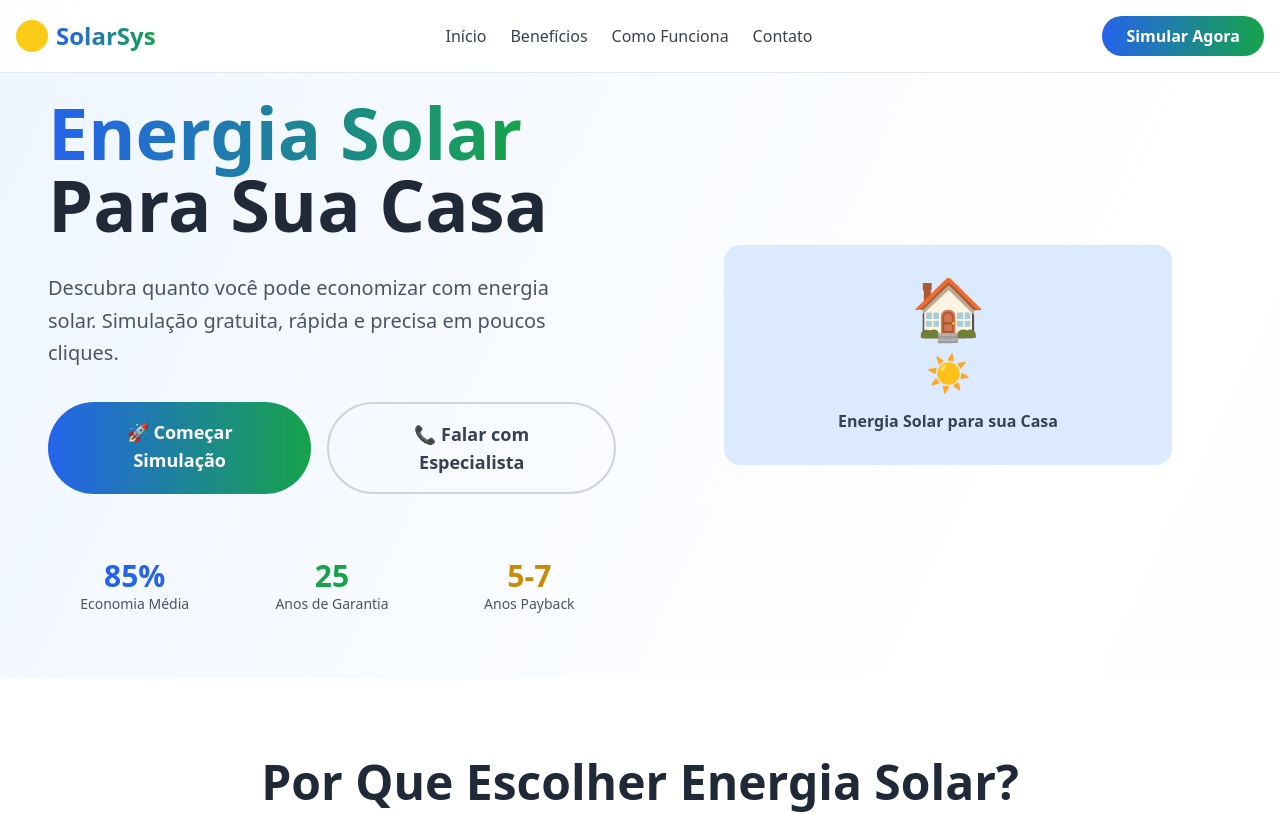
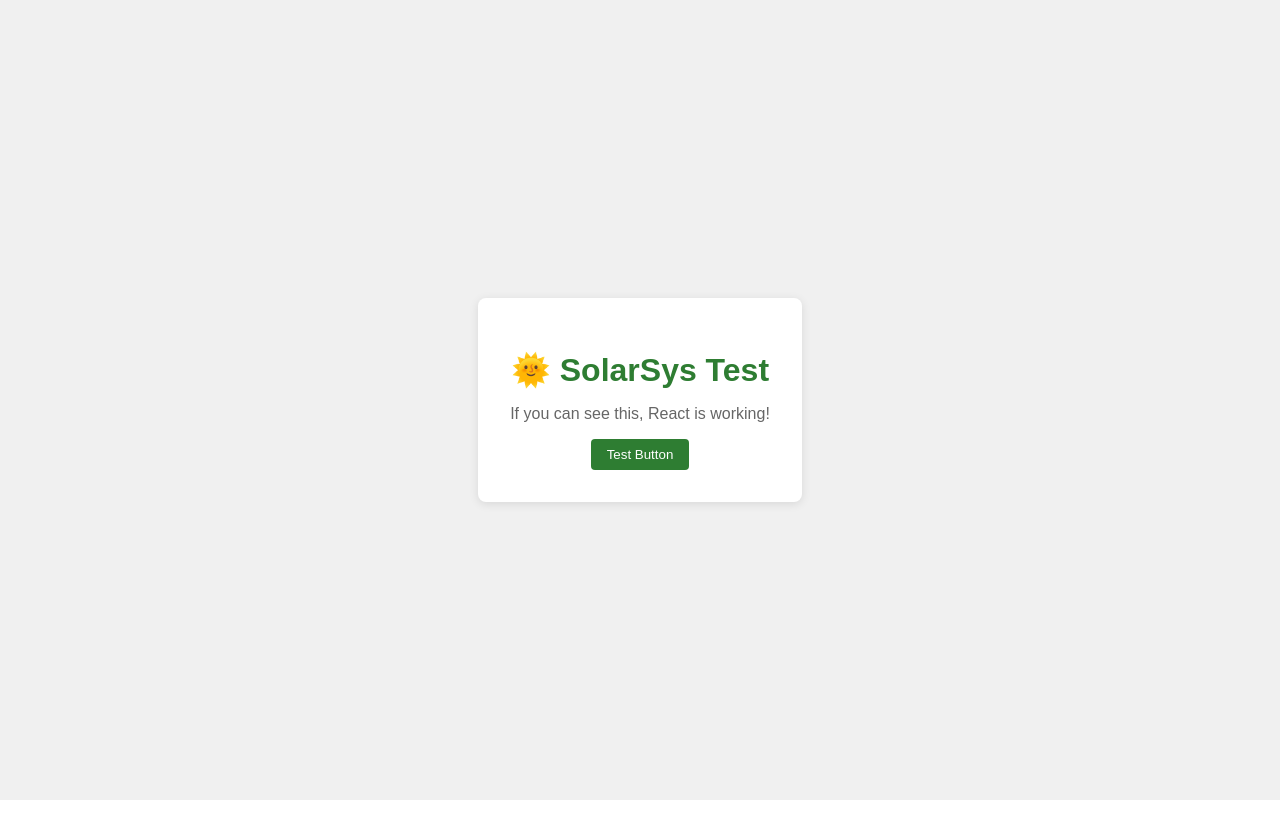
Before and after one commit to hudsonargollo/solarsys, a React (Vite) app: page / in a window 1280 px wide. Shown: the top 814 px of the page. Built offline with nearby package versions, Linux system fonts and the light colour scheme; a web font is replaced by a local one.

Commit message:
Create minimal test version to debug blank page issue

```diff
--- a/src/App.tsx
+++ b/src/App.tsx
@@ -1,29 +1,43 @@
-import { BrowserRouter as Router, Routes, Route } from 'react-router-dom'
-import { ErrorBoundary } from './components/ErrorBoundary'
-import { LazyPainel, LazyPageWrapper } from './components/LazyComponents'
-import HomeSimple from './pages/HomeSimple'
-import SimuladorSimple from './pages/SimuladorSimple'
-import ResultadoSimple from './pages/ResultadoSimple'
+function App() {
+  console.log('App component rendering...')
 
-function App() {
   return (
-    <ErrorBoundary>
-      <Router>
-        <Routes>
-          <Route path="/" element={<HomeSimple />} />
-          <Route path="/simulador" element={<SimuladorSimple />} />
-          <Route path="/resultado" element={<ResultadoSimple />} />
-          <Route
-            path="/painel"
-            element={
-              <LazyPageWrapper>
-                <LazyPainel />
-              </LazyPageWrapper>
-            }
-          />
-        </Routes>
-      </Router>
-    </ErrorBoundary>
+    <div style={{
+      minHeight: '100vh',
+      display: 'flex',
+      alignItems: 'center',
+      justifyContent: 'center',
+      backgroundColor: '#f0f0f0',
+      fontFamily: 'Arial, sans-serif'
+    }}>
+      <div style={{
+        padding: '2rem',
+        backgroundColor: 'white',
+        borderRadius: '8px',
+        boxShadow: '0 2px 10px rgba(0,0,0,0.1)',
+        textAlign: 'center'
+      }}>
+        <h1 style={{ color: '#2E7D32', marginBottom: '1rem' }}>
+          🌞 SolarSys Test
+        </h1>
+        <p style={{ color: '#666', marginBottom: '1rem' }}>
+          If you can see this, React is working!
+        </p>
+        <button
+          onClick={() => alert('Button clicked!')}
+          style={{
+            padding: '0.5rem 1rem',
+            backgroundColor: '#2E7D32',
+            color: 'white',
+            border: 'none',
+            borderRadius: '4px',
+            cursor: 'pointer'
+          }}
+        >
+          Test Button
+        </button>
+      </div>
+    </div>
   )
 }
 
--- a/src/main.tsx
+++ b/src/main.tsx
@@ -1,16 +1,28 @@
 import { StrictMode } from 'react'
 import { createRoot } from 'react-dom/client'
-import './index.css'
+// import './index.css' // Temporarily commented out
 import App from './App.tsx'
+
+console.log('main.tsx loading...')
 
 // Remove initial loading indicator
 const initialLoading = document.getElementById('initial-loading')
 if (initialLoading) {
+  console.log('Removing initial loading indicator')
   initialLoading.remove()
 }
 
-createRoot(document.getElementById('root')!).render(
-  <StrictMode>
-    <App />
-  </StrictMode>,
-)
+const rootElement = document.getElementById('root')
+console.log('Root element:', rootElement)
+
+if (rootElement) {
+  console.log('Creating React root...')
+  createRoot(rootElement).render(
+    <StrictMode>
+      <App />
+    </StrictMode>,
+  )
+  console.log('React app rendered')
+} else {
+  console.error('Root element not found!')
+}
```
Also changed, not shown: 1 other file (tests, documents, lock files or other folders).
